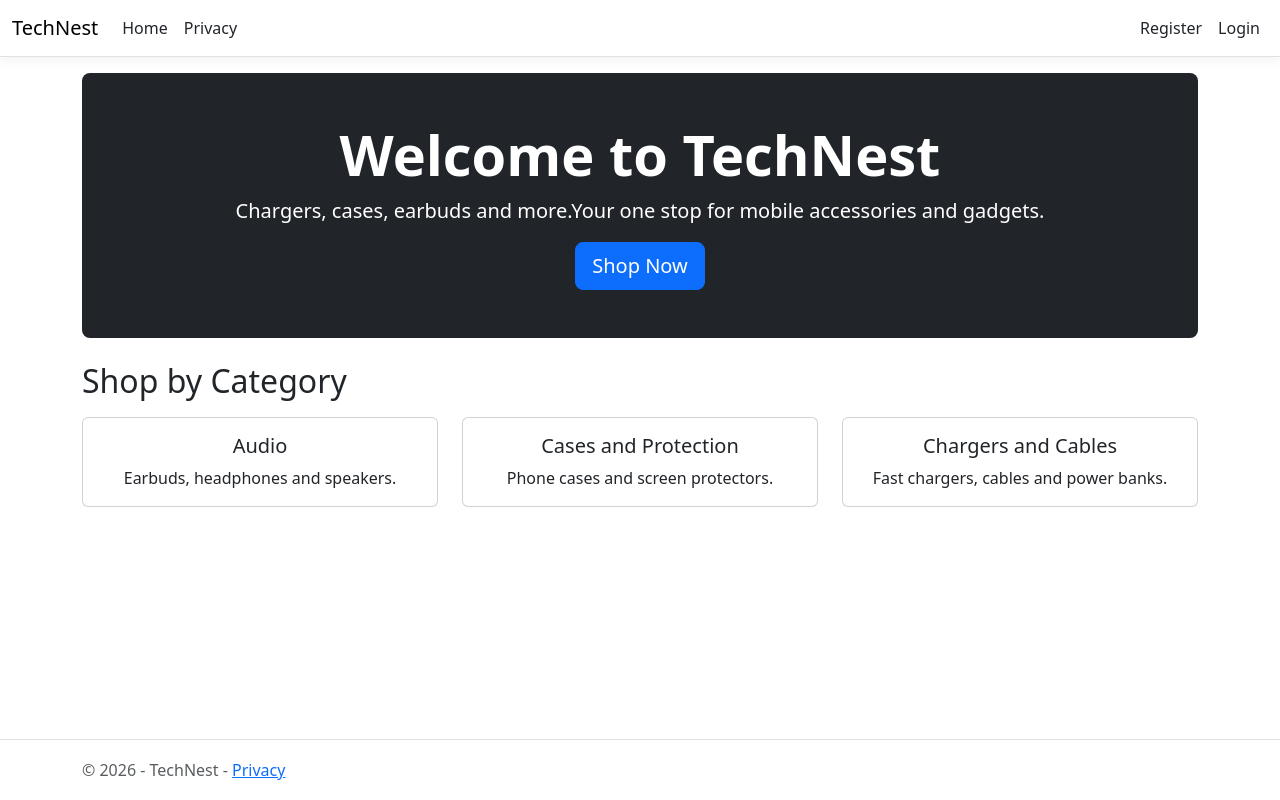
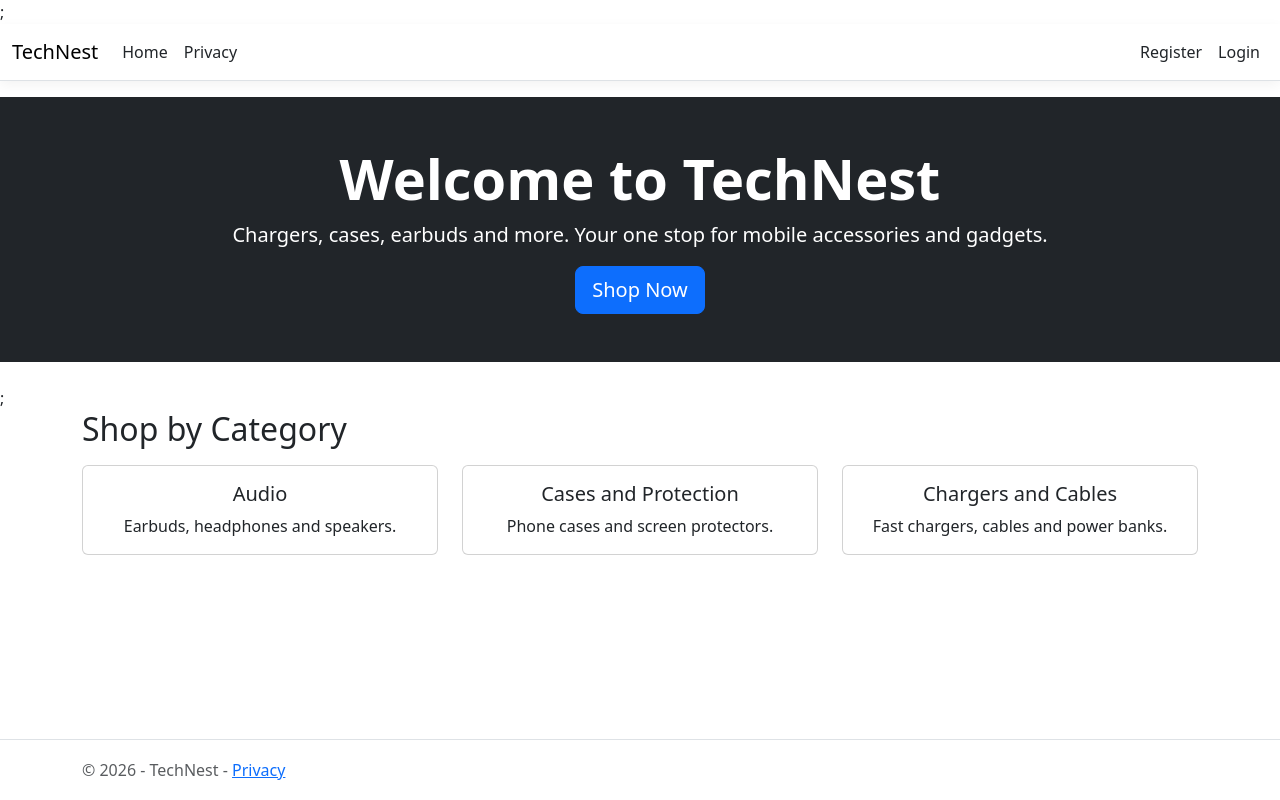
Before and after one commit to Ahad-theDev/TechNest, an ASP.NET Core app: page / in a window 1280 px wide. Run offline with ASP.NET Core 8, Linux system fonts and the light colour scheme; data comes from the database, SQL or seed files in the repository; style sheets or scripts are compiled from the project's sources; some libraries are stand-ins or nearby versions.

Commit message:
Add layout sections: Styles, PageBanner, Scripts

```diff
--- a/Views/Home/Index.cshtml
+++ b/Views/Home/Index.cshtml
@@ -3,57 +3,49 @@
     ViewData["Title"] = "Home";
 }
 
-<!-- Hero section -->
+@section Styles {
+    <style>
+        .category-card {
+            transition: transform .15s ease, box-shadow .15s ease;
+        }
+        .category-card:hover {
+            transform: translateY(-4px);
+            box-shadow: 0 .5rem 1rem rgba(0, 0, 0, .15);
+        }
+    </style>
+}
 
-<section class="p-5 mb-4 bg-dark text-white rounded-3 text-center">
-    <h1 class="display-4 fw-bold">Welcome to TechNest</h1>
-    <p class="lead">Chargers, cases, earbuds and more.Your one stop for mobile accessories and gadgets.</p>
-    <a href="#" class="btn btn-primary btn-lg">Shop Now</a>
-</section>
+@section PageBanner {
+    <section class="p-5 mb-4 bg-dark text-white text-center">
+        <h1 class="display-4 fw-bold">Welcome to TechNest</h1>
+        <p class="lead">Chargers, cases, earbuds and more. Your one stop for mobile accessories and gadgets.</p>
+        <a href="#" class="btn btn-primary btn-lg">Shop Now</a>
+    </section>
+}
 
-<!-- Categories -->
 <h2 class="mb-3">Shop by Category</h2>
 
-@if(!Model.Any())
+@if (!Model.Any())
 {
-    <p class="text-muted">No Categories yet.</p>
+    <p class="text-muted">No categories yet.</p>
 }
+
 <div class="row g-4">
-    @foreach(var category in Model)
+    @foreach (var category in Model)
     {
         <div class="col-md-4">
-            <div class="card h-100 text-center">
+            <div class="card category-card h-100 text-center">
                 <div class="card-body">
-                    <h5 class="card-titke">@category.Name</h5>
+                    <h5 class="card-title">@category.Name</h5>
                     <p class="card-text">@category.Description</p>
                 </div>
             </div>
         </div>
     }
 </div>
-@* <div class="row g-4">
-    <div class="col-md-4">
-        <div class="card h-100 text-center">
-            <div class="card-body">
-                <h5 class="card-title">Chargers and Cables</h5>
-                <p class="card-text">Fast chargers, cables and power banks.</p>
-            </div>
-        </div>
-    </div>
-    <div class="col-md-4">
-        <div class="card h-100 text-center">
-            <div class="card-body">
-                <h5 class="card-title">Audio</h5>
-                <p class="card-text">Earbuds, headphones and speakers.</p>
-            </div>
-        </div>
-    </div>
-    <div class="col-md-4">
-        <div class="card h-100 text-center">
-            <div class="card-body">
-                <h5 class="card-title">Cases and Protection</h5>
-                <p class="card-text">Phone cases and screen protectors.</p>
-            </div>
-        </div>
-    </div>
-</div> *@
+
+@section Scripts {
+    <script>
+        console.log("TechNest home page loaded");
+    </script>
+}
--- a/Views/Shared/_Layout.cshtml
+++ b/Views/Shared/_Layout.cshtml
@@ -9,6 +9,7 @@
     <link rel="stylesheet" href="~/lib/bootstrap/dist/css/bootstrap.min.css" />
     <link rel="stylesheet" href="~/css/site.css" asp-append-version="true" />
     <link rel="stylesheet" href="~/TechNest.styles.css" asp-append-version="true" />
+    @await RenderSectionAsync("Styles",required:false);
 </head>
 
 <body>
@@ -47,6 +48,7 @@
             </div>
         </nav>
     </header>
+    @await RenderSectionAsync("PageBanner",required:false);
     <div class="container">
         <main role="main" class="pb-3">
             @RenderBody()
```
